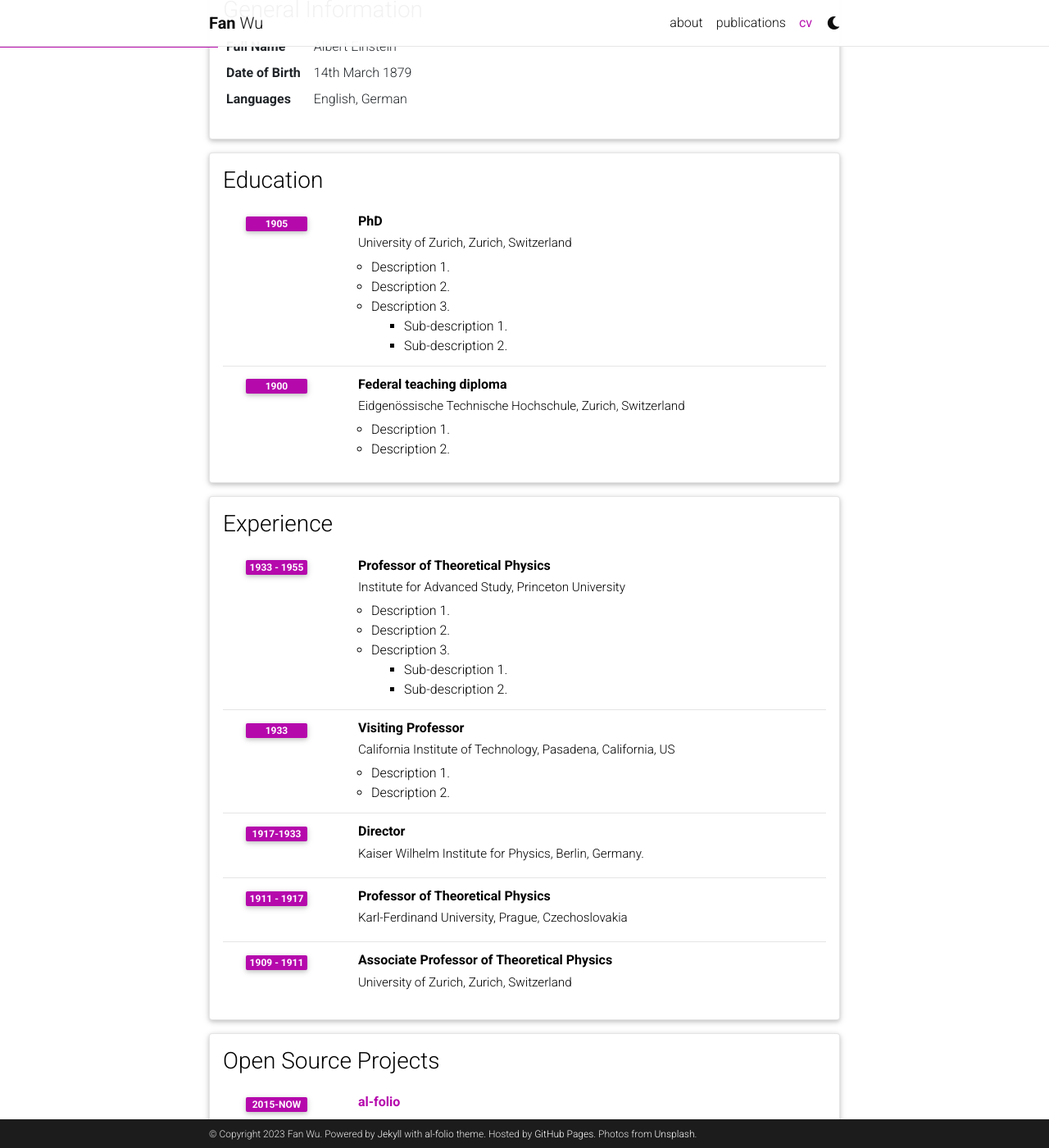
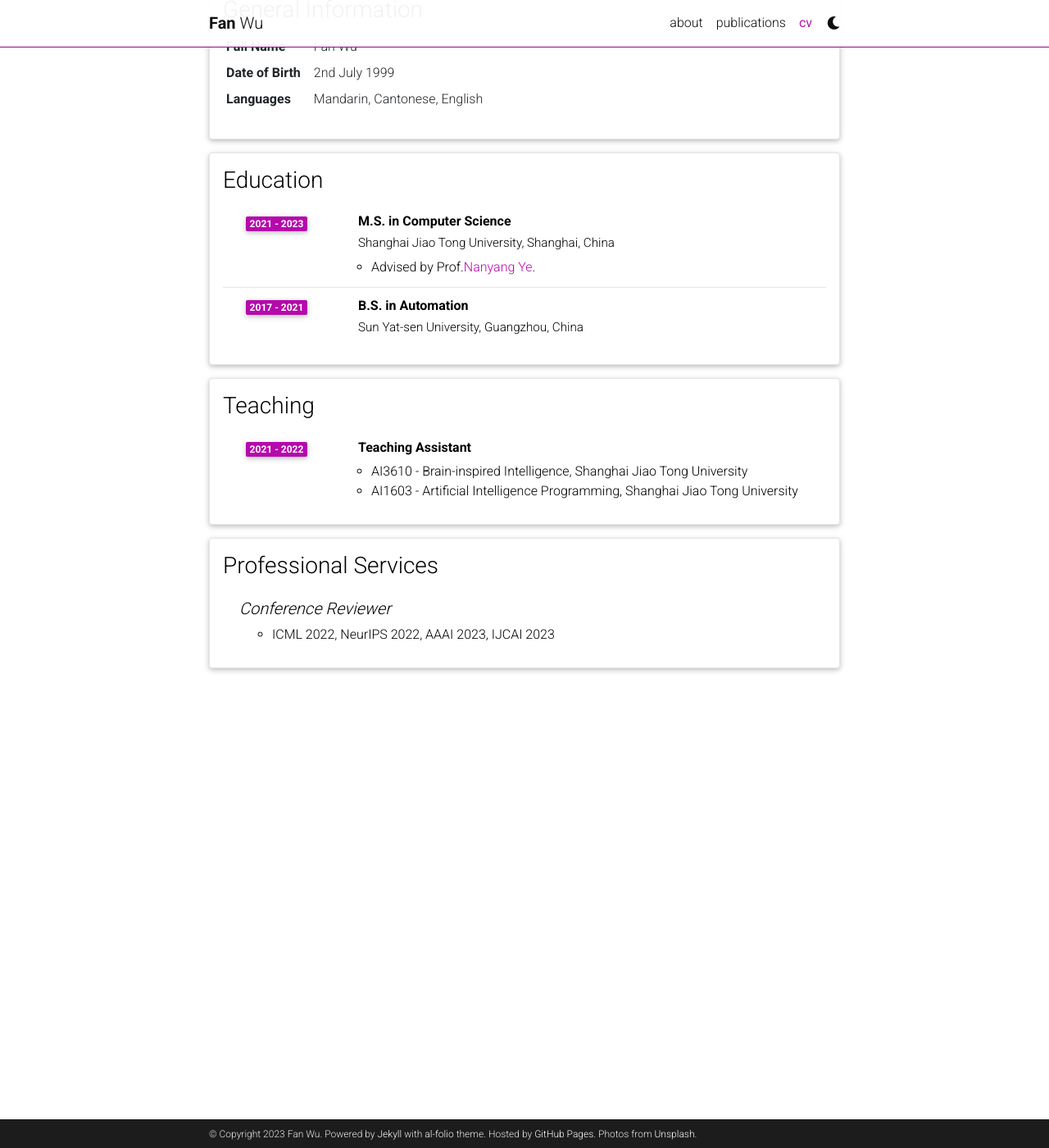
Before and after one commit to wufan-cse/wufan-cse.github.io, a Jekyll site: the page built from _pages/cv.md, in a window 1280 px wide and 1400 px high, scrolled down 207 px. Shown: the whole window at 82% size. Built offline with Jekyll 4.4.1, drawn with Linux system fonts in a browser that asks for light colours; comment, search, counter and statistics services are not loaded; a style sheet for code colours, icons or effects is not loaded; some of the changed text lies outside the part shown.

Commit message:
Update cv.yml

```diff
--- a/_data/cv.yml
+++ b/_data/cv.yml
@@ -2,96 +2,36 @@
   type: map
   contents:
     - name: Full Name
-      value: Albert Einstein
+      value: Fan Wu
     - name: Date of Birth
-      value: 14th March 1879
+      value: 2nd July 1999
     - name: Languages
-      value: English, German
+      value: Mandarin, Cantonese, English
 
 - title: Education
   type: time_table
   contents:
-    - title: PhD
-      institution: University of Zurich, Zurich, Switzerland
-      year: 1905
+    - title: M.S. in Computer Science
+      institution: Shanghai Jiao Tong University, Shanghai, China
+      year: 2021 - 2023
       description:
-        - Description 1.
-        - Description 2.
-        - title: Description 3.
-          contents:
-            - Sub-description 1.
-            - Sub-description 2.
-    - title: Federal teaching diploma
-      institution: Eidgenössische Technische Hochschule, Zurich, Switzerland
-      year: 1900
-      description:
-        - Description 1.
-        - Description 2.
+        - Advised by Prof.<a href="https://ynysjtu.github.io">Nanyang Ye</a>.
+    - title: B.S. in Automation
+      institution: Sun Yat-sen University, Guangzhou, China
+      year: 2017 - 2021
 
-- title: Experience
+- title: Teaching
   type: time_table
   contents:
-    - title: Professor of Theoretical Physics
-      institution: Institute for Advanced Study, Princeton University
-      year: 1933 - 1955
+    - title: Teaching Assistant
+      year: 2021 - 2022
       description:
-        - Description 1.
-        - Description 2.
-        - title: Description 3.
-          contents:
-            - Sub-description 1.
-            - Sub-description 2.
-    - title: Visiting Professor
-      institution: California Institute of Technology, Pasadena, California, US
-      year: 1933
-      description:
-        - Description 1.
-        - Description 2.
+        - AI3610 - Brain-inspired Intelligence, Shanghai Jiao Tong University
+        - AI1603 - Artificial Intelligence Programming, Shanghai Jiao Tong University
 
-    - title: Director
-      institution: Kaiser Wilhelm Institute for Physics, Berlin, Germany.
-      year: 1917-1933
-
-    - title: Professor of Theoretical Physics
-      institution: Karl-Ferdinand University, Prague, Czechoslovakia
-      year: 1911 - 1917
-      description:
-
-    - title: Associate Professor of Theoretical Physics
-      institution: University of Zurich, Zurich, Switzerland
-      year: 1909 - 1911
-
-- title: Open Source Projects
-  type: time_table
-  contents:
-    - title: <a href="https://github.com/alshedivat/al-folio">al-folio</a>
-      year: 2015-now
-      description: A beautiful, simple, clean, and responsive Jekyll theme for academics.
-
-- title: Honors and Awards
-  type: time_table
-  contents:
-    - year: 1921
-      items:
-        - Nobel Prize in Physics
-        - Matteucci Medal
-    - year: 2029
-      items:
-        - Max Planck Medal
-
-- title: Academic Interests
+- title: Professional Services
   type: nested_list
   contents:
-    - title: Topic 1.
+    - title: Conference Reviewer
       items:
-        - Description 1.
-        - Description 2.
-    - title: Topic 2.
-      items:
-        - Description 1.
-        - Description 2.
-
-- title: Other Interests
-  type: list
-  contents:
-    - <u>Hobbies:</u> Hobby 1, Hobby 2, etc.
+        - ICML 2022, NeurIPS 2022, AAAI 2023, IJCAI 2023
```
